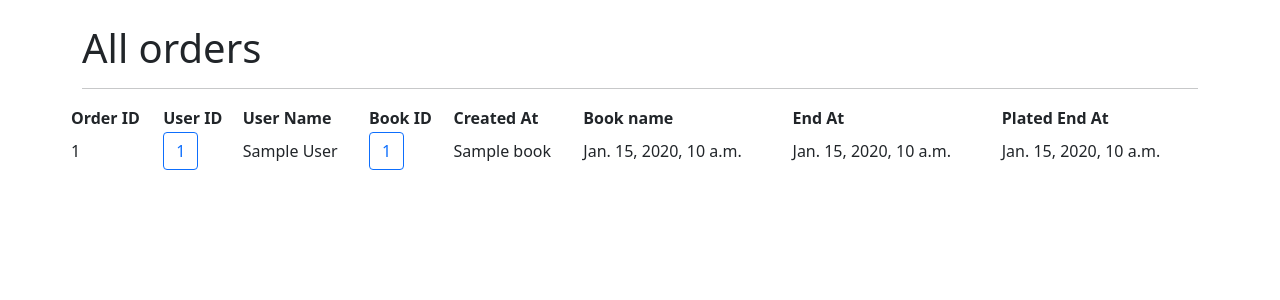
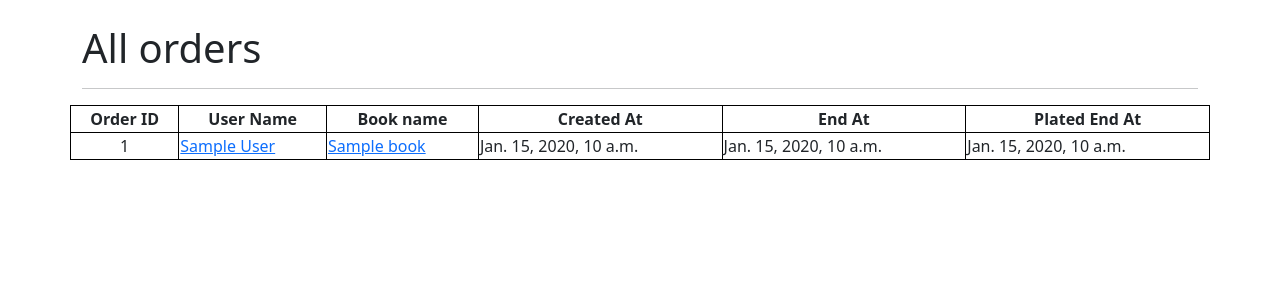
Before and after one commit to zakh-d/rest-api-om7-s18-team14, a Django app: page /order/all/ in a window 1280 px wide. Shown: the part 56-356 px from the top of the page. Run offline with Django 3.2, Linux system fonts and the light colour scheme; tables that the repository leaves empty hold one stand-in row (values such as "Sample post"); some libraries are stand-ins or nearby versions.

Commit message:
[order_user_extras] added better view for orders and their relative books and users

```diff
--- a/order/views.py
+++ b/order/views.py
@@ -2,7 +2,6 @@ from django.views import generic
 from django.db.models import F
 from order.models import Order
 from authentication.models import CustomUser
-
 
 
 class OrderListView(generic.ListView):
@@ -21,20 +20,10 @@ class SortedOrderView(generic.ListView):
         sorting = self.request.GET.get('sorting')
         queryset = Order.objects.order_by(param)
 
-        for o in queryset:
-            print(o.book)
-
         if sorting == 'asc':
             return queryset
 
         return queryset.reverse()
-
-    # def get_context_data(self, **kwargs):
-    #     context = super(SortedOrderView, self).get_context_data(**kwargs)
-    #     books = list(map(lambda order: order.book, user.orders.all()))
-    #     context['books'] = books
-    #
-    #     return context
 
 
 class OrderUserBooksView(generic.DetailView):  # Використовуємо DetailView, бо він сам дістає юзера по pk
@@ -45,7 +34,7 @@ class OrderUserBooksView(generic.DetailView):  # Використовуємо De
     def get_context_data(self, **kwargs):
         context = super(OrderUserBooksView, self).get_context_data(**kwargs)
         user = self.get_object()
-        books = list(map(lambda order: order.book, user.orders.all()))
+        books = set(map(lambda order: order.book, user.orders.all()))
         context['books'] = books
 
         return context
--- a/templates/order/list.html
+++ b/templates/order/list.html
@@ -1,8 +1,15 @@
 {% extends '_base.html' %}
+
 
 {% block title %}All orders{% endblock %}
 
 {% block content %}
+<style>
+table, th, td {
+  border: 1px solid black;
+}
+</style>
+
     <div class="container">
         <br>
         <h1>All orders</h1>
@@ -10,23 +17,19 @@
         <div class="row justify-content-center">
             <table>
                 <tr>
-                    <th>Order ID</th>
-                    <th>User ID</th>
-                    <th>User Name</th>
-                    <th>Book ID</th>
-                    <th>Created At</th>
-                    <th>Book name</th>
-                    <th>End At</th>
-                    <th>Plated End At</th>
+                    <th style="text-align:center"> Order ID</th>
+                    <th style="text-align:center">User Name</th>
+                    <th style="text-align:center">Book name</th>
+                    <th style="text-align:center">Created At</th>
+                    <th style="text-align:center">End At</th>
+                    <th style="text-align:center">Plated End At</th>
 
                 </tr>
                 {% for order in orders %}
                     <tr>
-                        <td>{{ order.id }}</td>
-                        <td><a href="{% url 'user_books' order.user.id %}" class="btn btn-outline-primary">{{ order.user.id }}</a></td>
-                        <td>{{ order.user.first_name }} {{ order.user.last_name }} </td>
-                        <td><a href="{% url 'book_detail' order.book.id %}" class="btn btn-outline-primary">{{ order.book.pk }}</a></td>
-                        <td>{{ order.book.name }} </td>
+                        <td style="text-align:center">{{ order.id }}</td>
+                        <td><a href="{% url 'user_books' order.user.id %}" class="link-primary">{{ order.user.first_name }} {{ order.user.last_name }}</a></td>
+                        <td><a href="{% url 'book_detail' order.book.id %}" class="link-primary">{{ order.book.name | truncatewords:5 }}</a></td>
                         <td>{{ order.created_at }}</td>
                         <td>{{ order.end_at }}</td>
                         <td>{{ order.plated_end_at }}</td>
```
Also changed, not shown: templates/order/sorted.html (+19 -9 lines), templates/order/user_books.html (+10 -8 lines), order/migrations/0002_auto_20220403_1401.py (added).
